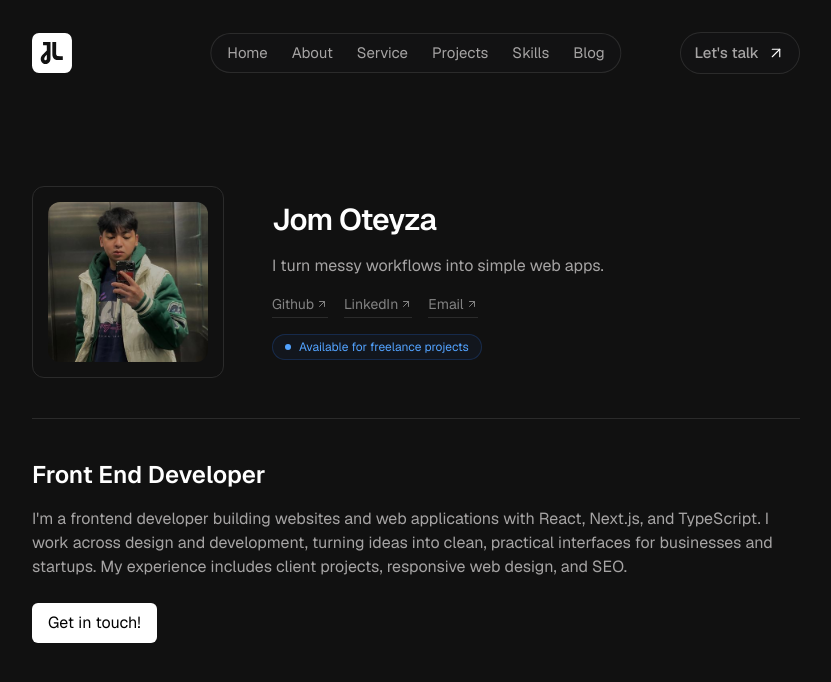
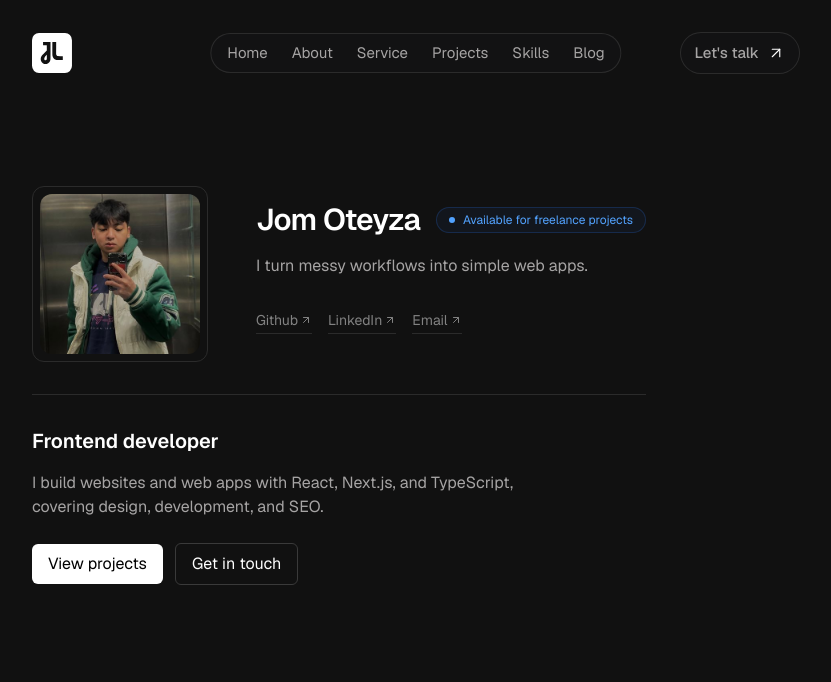
Before and after one commit to jmlsoteyza/chocobutternut, a Next.js app: page / in a window 1280 px wide. Shown: the top 682 px of the page, without its empty margins (224-1055 px from the left). Built offline with nearby package versions, Linux system fonts and the light colour scheme.

Commit message:
okay na muna to

```diff
--- a/components/hero.tsx
+++ b/components/hero.tsx
@@ -16,7 +16,7 @@ export default function Hero() {
       <section>
         <div className="flex flex-row gap-12">
           {/* Left image */}
-          <div className="w-48 h-48 shrink-0 border border-[#2B2B2B] flex justify-center items-center rounded-xl">
+          <div className="w-44 h-44 shrink-0 border border-[#2B2B2B] flex justify-center items-center rounded-xl">
             <Image
               src="/dp-pic.jpg"
               width={160}
@@ -27,11 +27,18 @@ export default function Hero() {
           </div>
           {/* Right text */}
           <div className="pt-4 inline-flex flex-col gap-4">
-            <span className="text-3xl font-semibold tracking-tight">Jom Oteyza</span>
+            <div className="flex flex-wrap items-center justify-center gap-4">
+              <span className="text-3xl font-semibold tracking-tight">Jom Oteyza</span>
+
+              <span className="inline-flex w-fit items-center gap-2 rounded-full border border-blue-500/20 bg-blue-500/5 px-3 py-1 text-xs text-blue-400">
+                <span className="h-1.5 w-1.5 rounded-full bg-blue-400" />
+                Available for freelance projects
+              </span>
+            </div>
             <span className="text-md text-[#A6A4A4] pr-8">
               I turn messy workflows into simple web apps.
             </span>
-            <div className="flex items-center gap-4">
+            <div className="flex items-center gap-4 pt-4">
               {texticons.map((smicon) => (
                 <a
                   key={smicon.name}
@@ -51,27 +58,31 @@ export default function Hero() {
                 </a>
               ))}
             </div>
-            <span className="inline-flex w-fit self-start items-center gap-2 rounded-full border border-blue-500/20 bg-blue-500/5 px-3 py-1 text-xs text-blue-400">
-              <span className="h-1.5 w-1.5 rounded-full bg-blue-400" />
-              Available for freelance projects
-            </span>
           </div>
         </div>
-        <div className="py-10">
+        <div className="py-8">
           <hr className="border-[#2B2B2B]" />
         </div>
         {/* Down */}
         <div className="">
           <div>
-            <h3 className="text-2xl font-semibold">Front End Developer</h3>
-            <p className="pt-4 text-[#A6A4A4]">
-              I'm a frontend developer building websites and web applications with React, Next.js,
-              and TypeScript. I work across design and development, turning ideas into clean,
-              practical interfaces for businesses and startups. My experience includes client
-              projects, responsive web design, and SEO.
+            <h3 className="text-xl font-semibold">Frontend developer</h3>
+            <p className="pt-4 max-w-lg text-[#A6A4A4]">
+              I build websites and web apps with React, Next.js, and TypeScript, covering design,
+              development, and SEO.
             </p>
           </div>
-          <button className="mt-6 bg-white text-black px-4 py-2 rounded-md">Get in touch!</button>
+          <div className="mt-6 flex items-center gap-3">
+            <a
+              href="#projects"
+              className="bg-white text-black px-4 py-2 rounded-md transition-colors hover:bg-white/90"
+            >
+              View projects
+            </a>
+            <button className="border border-[#3A3A3A] text-white px-4 py-2 rounded-md transition-colors hover:bg-white/5">
+              Get in touch
+            </button>
+          </div>
         </div>
       </section>
     </>
```
